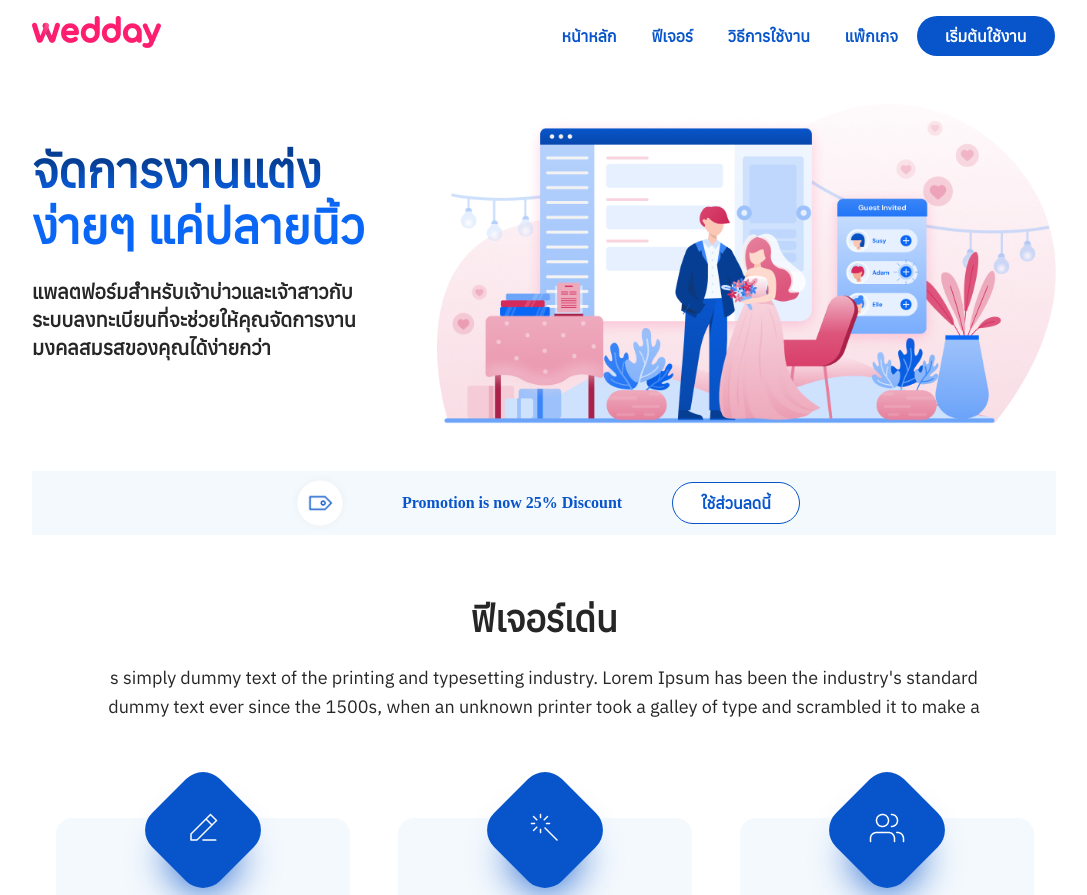
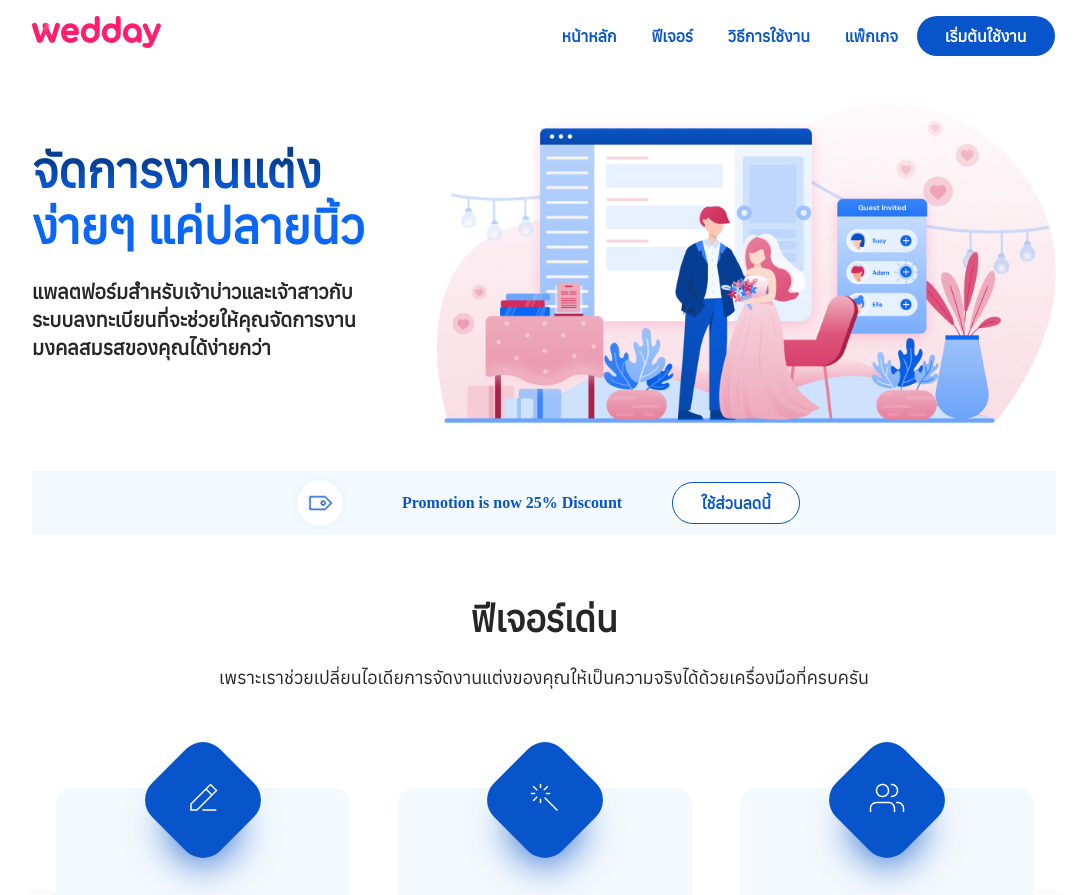
Before and after one commit to Suntiradh/Wedding-Manager-NiceLoop, a Nuxt app: page / in a window 1280 px wide. Shown: the top 895 px of the page, without its empty margins (96-1183 px from the left). Built offline with nearby package versions, Linux system fonts and the light colour scheme.

Commit message:
[Update] css add max width to index

```diff
--- a/components/OurService.vue
+++ b/components/OurService.vue
@@ -4,9 +4,7 @@
       <h3 class="section-title text-center">ฟีเจอร์เด่น</h3>
       <br />
       <p class="text-center w-90 mx-auto section-subtitle">
-        s simply dummy text of the printing and typesetting industry. Lorem
-        Ipsum has been the industry's standard dummy text ever since the 1500s,
-        when an unknown printer took a galley of type and scrambled it to make a
+        เพราะเราช่วยเปลี่ยนไอเดียการจัดงานแต่งของคุณให้เป็นความจริงได้ด้วยเครื่องมือที่ครบครัน
       </p>
       <br />
       <div class="slider large-screen">
@@ -44,7 +42,7 @@
         >
           <div v-for="data in serviceData" :key="data.id">
             <div class="card">
-            <!-- <div class="rounded-2xl p-7 box-slider"> -->
+              <!-- <div class="rounded-2xl p-7 box-slider"> -->
               <div class="over-square">
                 <div class="square"></div>
                 <img class="absolute top-16" :src="data.icon" alt="" />
@@ -74,21 +72,21 @@ export default {
       serviceData: [
         {
           id: 1,
-          topic: 'Initial Consolution',
+          topic: 'ตั้งค่าฟอร์มลงทะเบียน',
           content:
             'Lorem ipsum dolor sit amet, consectetur adipiscing elit. Suspendisse in vestibulum',
           icon: require('../static/image/edit-icon.png'),
         },
         {
           id: 2,
-          topic: 'Wedding Location',
+          topic: 'ปรับแต่งข้อมูลบน LINE',
           content:
             'Lorem ipsum dolor sit amet, consectetur adipiscing elit. Suspendisse in vestibulum',
           icon: require('../static/image/wand-icon.png'),
         },
         {
           id: 3,
-          topic: 'Wedding Management',
+          topic: 'ข้อมูลผู้ลงทะเบียน',
           content:
             'Lorem ipsum dolor sit amet, consectetur adipiscing elit. Suspendisse in vestibulum',
           icon: require('../static/image/users-icon.png'),
--- a/pages/index.vue
+++ b/pages/index.vue
@@ -71,6 +71,7 @@ a.button {
   @apply text-base leading-relaxed font-normal;
 }
 .container-section {
+  max-width: 1084px;
   @apply mx-auto w-4/5;
 }
 .section-eng {
```
